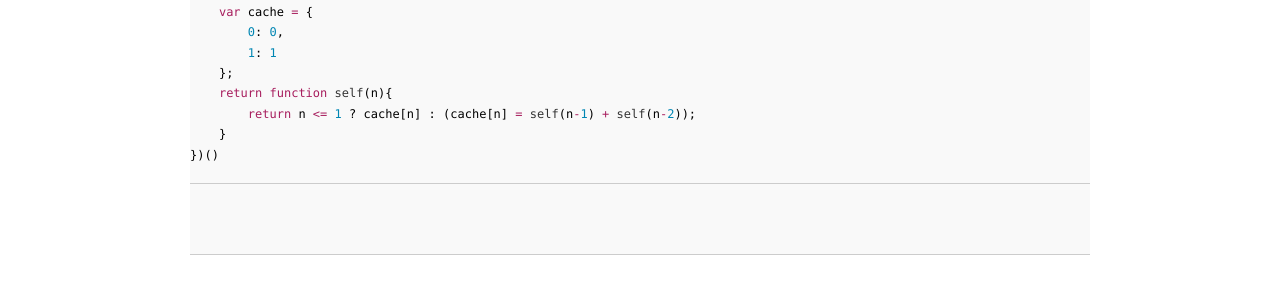
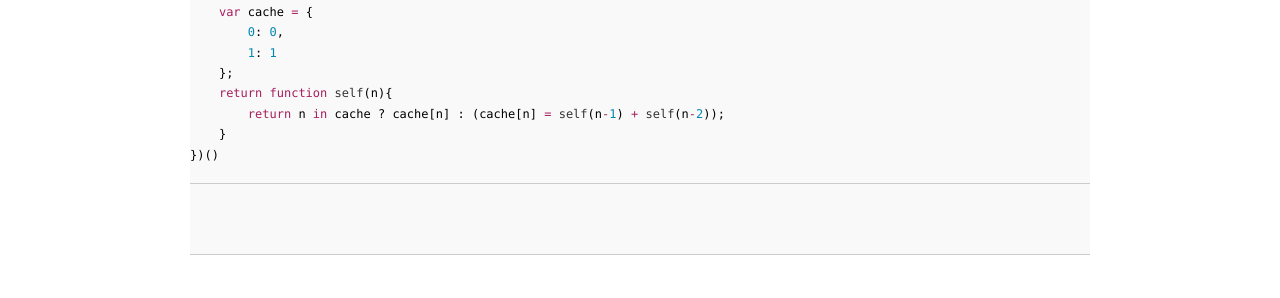
Before and after one commit to loverajoel/jstips, a Jekyll site: the page built from _posts/en/2016-01-29-speed-up-recursive-functions-with-memoization.md, in a window 1280 px wide and 900 px high, scrolled down 773 px. Shown: the part 153-451 px from the top of the window. Built offline with Jekyll 4.4.1, drawn with Linux system fonts in a browser that asks for light colours; nearby versions of some CDN libraries; Markdown is read by kramdown in place of the engine named in the settings; comment, search, counter and statistics services are not loaded.

Commit message:
Fix first example of memoization by actually returning from cache. Tip 2016-01-29

````diff
--- a/_posts/en/2016-01-29-speed-up-recursive-functions-with-memoization.md
+++ b/_posts/en/2016-01-29-speed-up-recursive-functions-with-memoization.md
@@ -28,7 +28,7 @@ var fibonacci = (function(){
         1: 1
     };
     return function self(n){
-        return n <= 1 ? cache[n] : (cache[n] = self(n-1) + self(n-2));
+        return n in cache ? cache[n] : (cache[n] = self(n-1) + self(n-2));
     }
 })()
 ```
````
